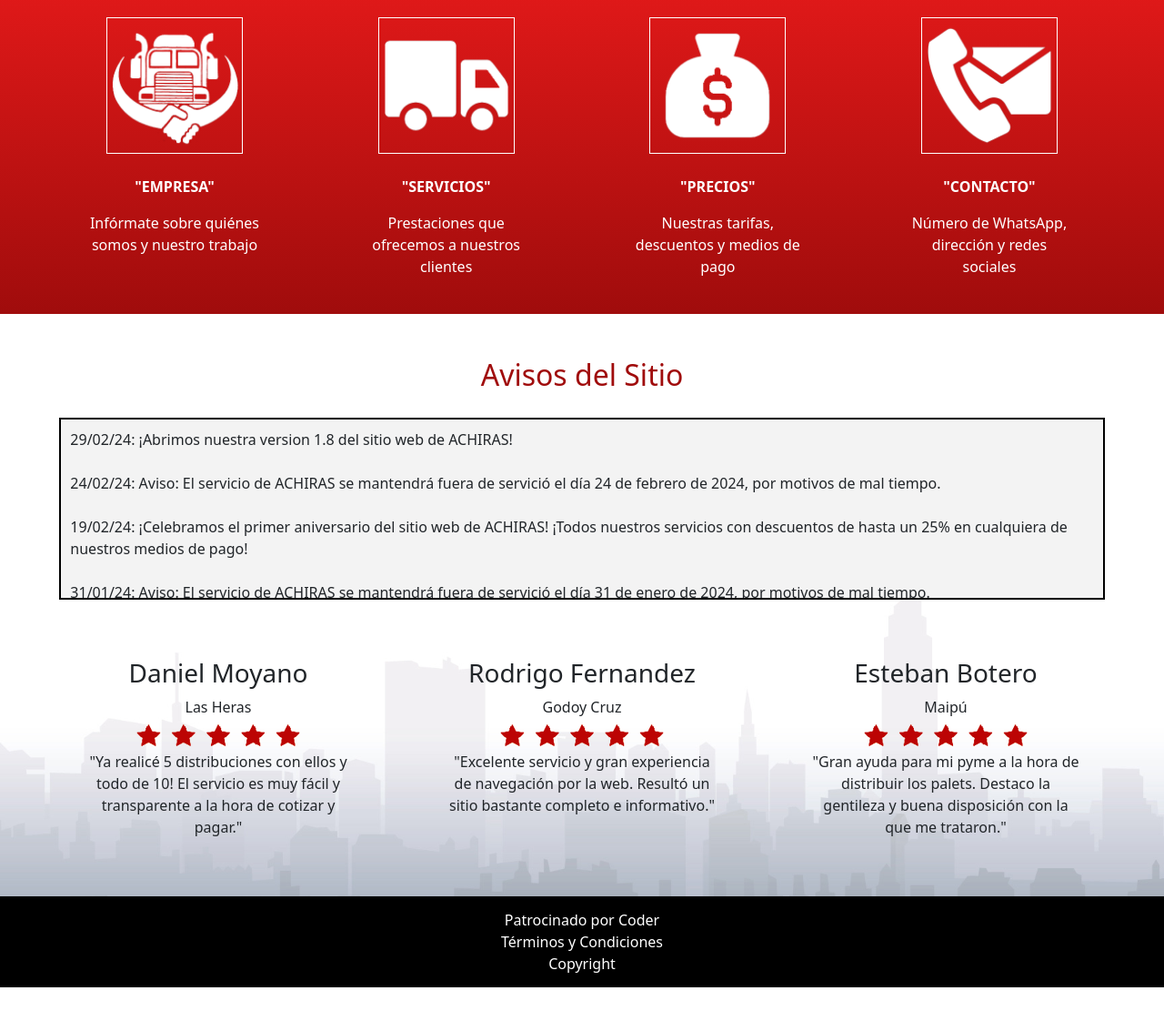
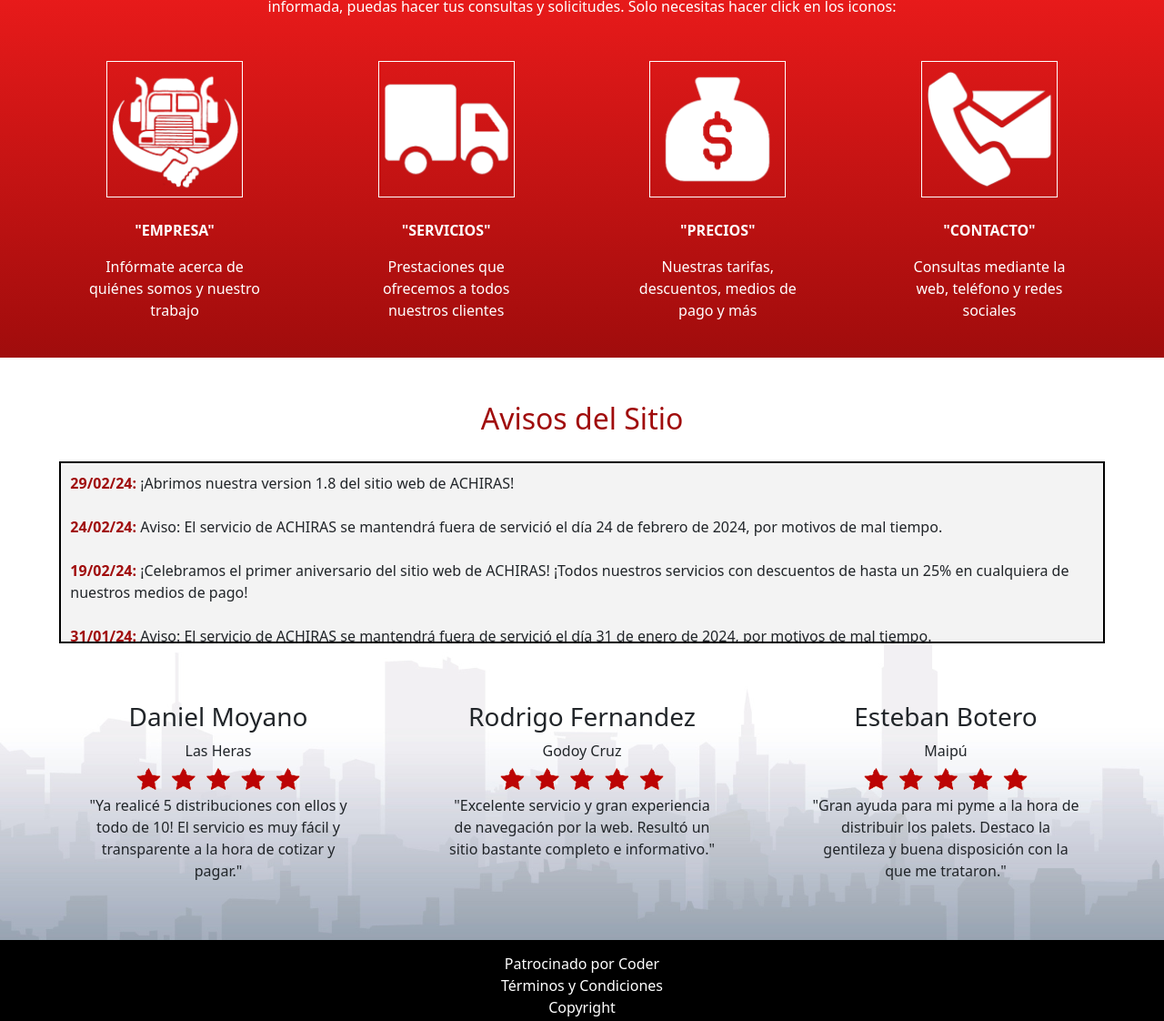
Before and after one commit to Roberto031094/PreEntrega3-Rodriguez, a website: page index.html in a window 1280 px wide. Shown: the part 1374-2496 px from the top of the page at 91% size. Before the commit the page ends 2459 px from the top, so only its background shows below. Drawn offline with nearby package versions, Linux system fonts and the light colour scheme.

Commit message:
Agregando SEO

```diff
--- a/index.html
+++ b/index.html
@@ -2,10 +2,12 @@
 <head>
     <meta charset="UTF-8">
     <meta name="viewport" content="width=device-width, initial-scale=1.0">
+    <meta name="desciption" content="¡Bienvenido a ACHIRAS! Tu empresa de trucking de confianza. Fletes, mudanzas y distribuciones por toda Mendoza.">
+    <meta name="keywords" content="trucking, carga, transporte, mendoza, contratación, explorar, navegar, avisos, valoraciones">
     <link href="https://cdn.jsdelivr.net/npm/bootstrap@5.3.3/dist/css/bootstrap.min.css" rel="stylesheet" integrity="sha384-QWTKZyjpPEjISv5WaRU9OFeRpok6YctnYmDr5pNlyT2bRjXh0JMhjY6hW+ALEwIH" crossorigin="anonymous">
     <link rel="stylesheet" href="./css/main.css">
     <link rel="icon" href="./imagenes/logo.png">
-    <title>Home</title>
+    <title>ACHIRAS | Inicio</title>
 </head>
 <body>
     <header>
@@ -23,9 +25,9 @@
         <section class="hero">
         </section>
         <section>
-            <h1 class="text-center m-5">GRACIAS POR ELEGIRNOS</h1>
-          </section>
-          <section class="como__trabajamos container-fluid mb-5">
+          <h1 class="text-center m-5">GRACIAS POR ELEGIR NUESTRA <br> EMPRESA DE TRUCKING</h1>
+        </section>
+        <section class="como__trabajamos container-fluid mb-5">
             <div class="row  d-flex flex-row justify-content-evenly">
               <div class="col-4 mb-5 trabajamos__contenedor">
                 <h2 class="trabajo__titulo text-center mb-4">Cómo trabajamos</h2>
@@ -44,7 +46,7 @@
                 </ul>
               </div>
             </div>
-         </section>
+        </section>
         <section class="seccion__explora">
             <h2 class="text-center mb-3 pt-5 text-decoration-underline">Explora nuestra Web</h2>
             <p class="explora__texto text-center mb-5">A continuación te ofrecemos las siguientes opciones de navegación para que, de manera <br> informada, puedas hacer tus consultas y solicitudes. Solo necesitas hacer click en los iconos:</p>
@@ -53,25 +55,25 @@
                     <a href="./paginas/empresa.html"><img src="./imagenes/icono-empresa.png" alt="icon-achiras" class="explora__icono"></a>
                     <br>
                     <p class="explora__nombre">"EMPRESA"</p>
-                    <p class="explora__descripcion">Infórmate sobre quiénes somos y nuestro trabajo</p>
+                    <p class="explora__descripcion">Infórmate acerca de quiénes somos y nuestro trabajo</p>
                 </div>
                 <div class="col-2 d-flex flex-column justify-content-center text-center mb-3 explora__caja">
                     <a href="./paginas/servicios.html"><img src="./imagenes/icono-servicios.png" alt="icon-servicio" class="explora__icono"></a>
                     <br>
                     <p class="explora__nombre">"SERVICIOS"</p>
-                    <p class="explora__descripcion">Prestaciones que ofrecemos a nuestros clientes</p>
+                    <p class="explora__descripcion">Prestaciones que ofrecemos a todos nuestros clientes</p>
                 </div>
                 <div class="col-2 d-flex flex-column justify-content-center text-center mb-3 explora__caja">
                     <a href="./paginas/precios.html"><img src="./imagenes/icono-precios.png" alt="icon-presupuesto" class="explora__icono"></a>
                     <br>
                     <p class="explora__nombre">"PRECIOS"</p>
-                    <p class="explora__descripcion">Nuestras tarifas, descuentos y medios de pago</p>
+                    <p class="explora__descripcion">Nuestras tarifas, descuentos, medios de pago y más</p>
                 </div>
                 <div class="col-2 d-flex flex-column justify-content-center text-center mb-3 explora__caja">
                     <a href="./paginas/contacto.html"><img src="./imagenes/icono-contacto.png" alt="icon-contacto" class="explora__icono"></a>
                     <br>
                     <p class="explora__nombre">"CONTACTO"</p>
-                    <p class="explora__descripcion">Número de WhatsApp, dirección y redes sociales</p>
+                    <p class="explora__descripcion">Consultas mediante la web, teléfono y redes sociales</p>
                 </div>
              </div>
         </section>
@@ -82,34 +84,34 @@
             <div class="row d-flex flex-row justify-content-center mb-5">
               <div class="col-11">
                <p class="avisos__publicaciones">
-                 29/02/24: ¡Abrimos nuestra version 1.8 del sitio web de ACHIRAS!
+                 <strong>29/02/24:</strong> ¡Abrimos nuestra version 1.8 del sitio web de ACHIRAS!
                  <br>
                  <br>
-                 24/02/24: Aviso: El servicio de ACHIRAS se mantendrá fuera de servició el día 24 de febrero de 2024, por motivos de mal tiempo.
+                 <strong>24/02/24:</strong> Aviso: El servicio de ACHIRAS se mantendrá fuera de servició el día 24 de febrero de 2024, por motivos de mal tiempo.
                  <br>
                  <br>
-                 19/02/24: ¡Celebramos el primer aniversario del sitio web de ACHIRAS! ¡Todos nuestros servicios con descuentos de hasta un 25% en cualquiera de nuestros medios de pago!
+                 <strong>19/02/24:</strong> ¡Celebramos el primer aniversario del sitio web de ACHIRAS! ¡Todos nuestros servicios con descuentos de hasta un 25% en cualquiera de nuestros medios de pago!
                  <br>
                  <br>
-                 31/01/24: Aviso: El servicio de ACHIRAS se mantendrá fuera de servició el día 31 de enero de 2024, por motivos de mal tiempo.
+                 <strong>31/01/24:</strong> Aviso: El servicio de ACHIRAS se mantendrá fuera de servició el día 31 de enero de 2024, por motivos de mal tiempo.
                  <br>
                  <br>
-                 24/01/24: Actualización: Ya habilitamos el pago con criptomonedas.
+                 <strong>24/01/24:</strong> Actualización: Ya habilitamos el pago con criptomonedas.
                  <br>
                  <br>
-                 23/01/24: ¡Abrimos nuestra version 1.4 del sitio web de ACHIRAS!
+                 <strong>23/01/24:</strong> ¡Abrimos nuestra version 1.4 del sitio web de ACHIRAS!
                  <br>
                  <br>
-                 22/01/24: Actualización: Ya habilitamos el pago con billeteras virtuales.
+                 <strong>22/01/24:</strong> Actualización: Ya habilitamos el pago con billeteras virtuales.
                  <br>
                  <br>
-                 21/01/24: Aviso: El servicio de ACHIRAS se mantendrá fuera de servició el día 21 de enero de 2024, por motivos de mal tiempo.
+                 <strong>21/01/24:</strong> Aviso: El servicio de ACHIRAS se mantendrá fuera de servició el día 21 de enero de 2024, por motivos de mal tiempo.
                  <br>
                  <br>
-                 20/01/24: Actualización: Ya contamos con mensagería interna para que puedas consultarnos directamente a través de la web.
+                 <strong>20/01/24:</strong> Actualización: Ya contamos con mensagería interna para que puedas consultarnos directamente a través de la web.
                  <br>
                  <br>
-                 19/01/24: ¡Abrimos nuestra version 1.0 del sitio web de ACHIRAS!
+                 <strong>19/01/24:</strong> ¡Abrimos nuestra version 1.0 del sitio web de ACHIRAS!
                 </p>
               </div>
             </div>
--- a/scss/layout/header.scss
+++ b/scss/layout/header.scss
@@ -1,6 +1,6 @@
 header{
     height: 100px;
-    background-color: $color-primario;
+    background-image: linear-gradient(to right,$color-primario,rgb(223, 0, 0),$color-primario);
     nav{
         ul{
             @include flexbox(row,space-evenly,center);
--- a/scss/pages/index.scss
+++ b/scss/pages/index.scss
@@ -15,6 +15,16 @@
     @include media-query-small(){
       height: 200px;
     }
+}
+
+section{
+  h1{
+    br{
+      @include media-query-small(){
+        display: none;
+      }
+    }
+  }
 }
 
 .seccion__explora{
@@ -93,6 +103,9 @@
   overflow: auto;
   background-color: rgb(243, 243, 243);
   padding: 10px;
+  strong{
+    color: $color-primario;
+  }
 }
 
 .como__trabajamos{
```
Also changed, not shown: paginas/contacto.html (+3 -1 lines), paginas/empresa.html (+3 -1 lines), paginas/precios.html (+3 -1 lines), paginas/servicios.html (+3 -1 lines), css/main.css, 1 other file.
